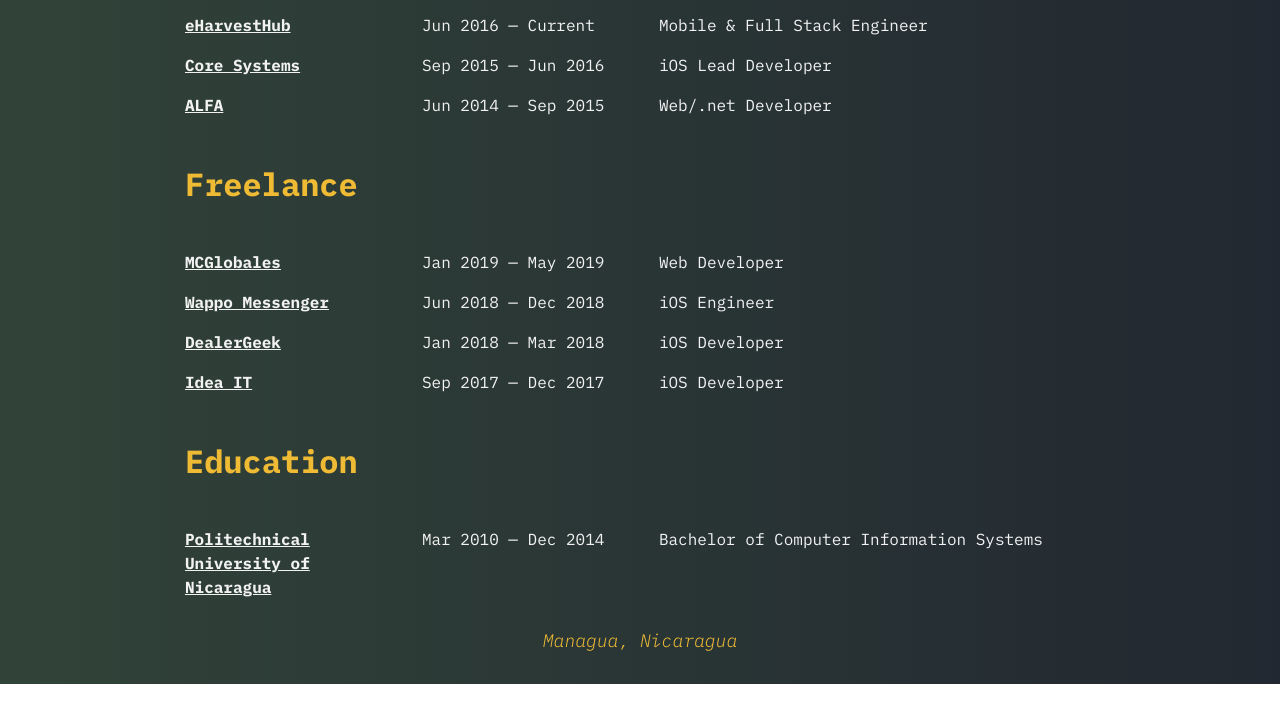
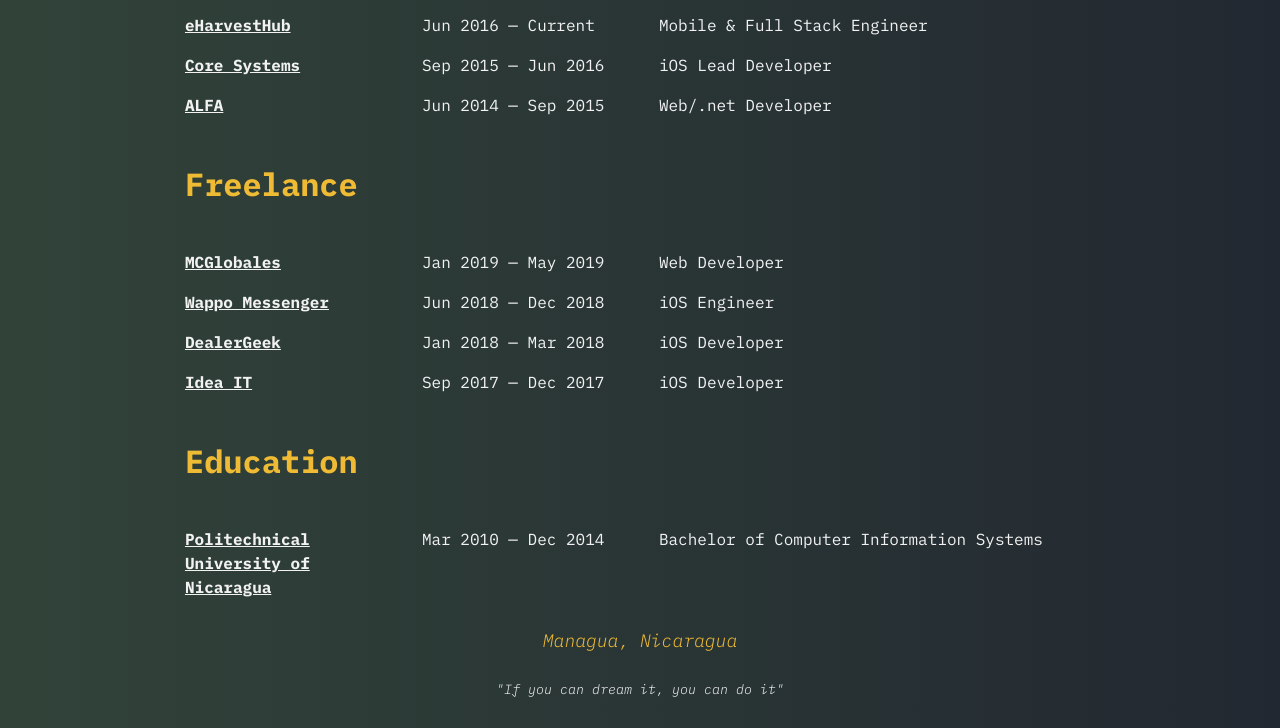
Before and after one commit to ingdanni/ingdanni.github.io, a plain HTML site: page index.html in a window 1280 px wide. Shown: the part 679-1407 px from the top of the page. Before the commit the page ends 1363 px from the top, so only its background shows below. Drawn offline with nearby package versions, Linux system fonts and the light colour scheme.

Commit message:
Add quote

```diff
--- a/index.html
+++ b/index.html
@@ -99,6 +99,7 @@
           <div class="container">
             <div class="row">
               <p>Managua, Nicaragua</p>
+              <small>"If you can dream it, you can do it"</small>
             </div>
           </div>
         </footer>
--- a/style.css
+++ b/style.css
@@ -53,6 +53,12 @@
   font-weight: 300;
 }
 
+footer small {
+  font-style: italic;
+  font-family: 'IBM Plex Mono', serif;
+  font-weight: 300;
+  padding-bottom: 30px;
+}
 
 img {
   max-width: 175px;
```
